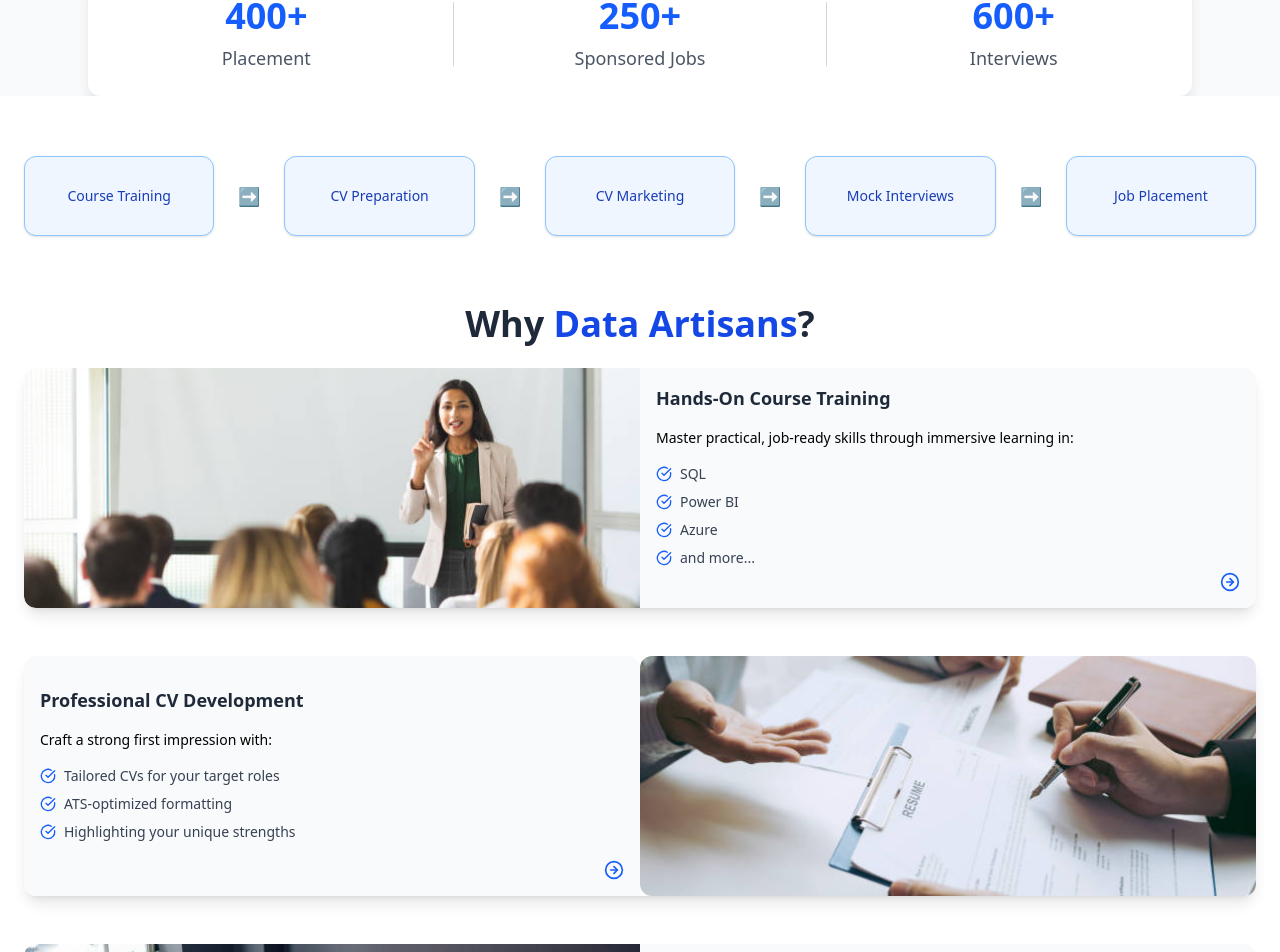
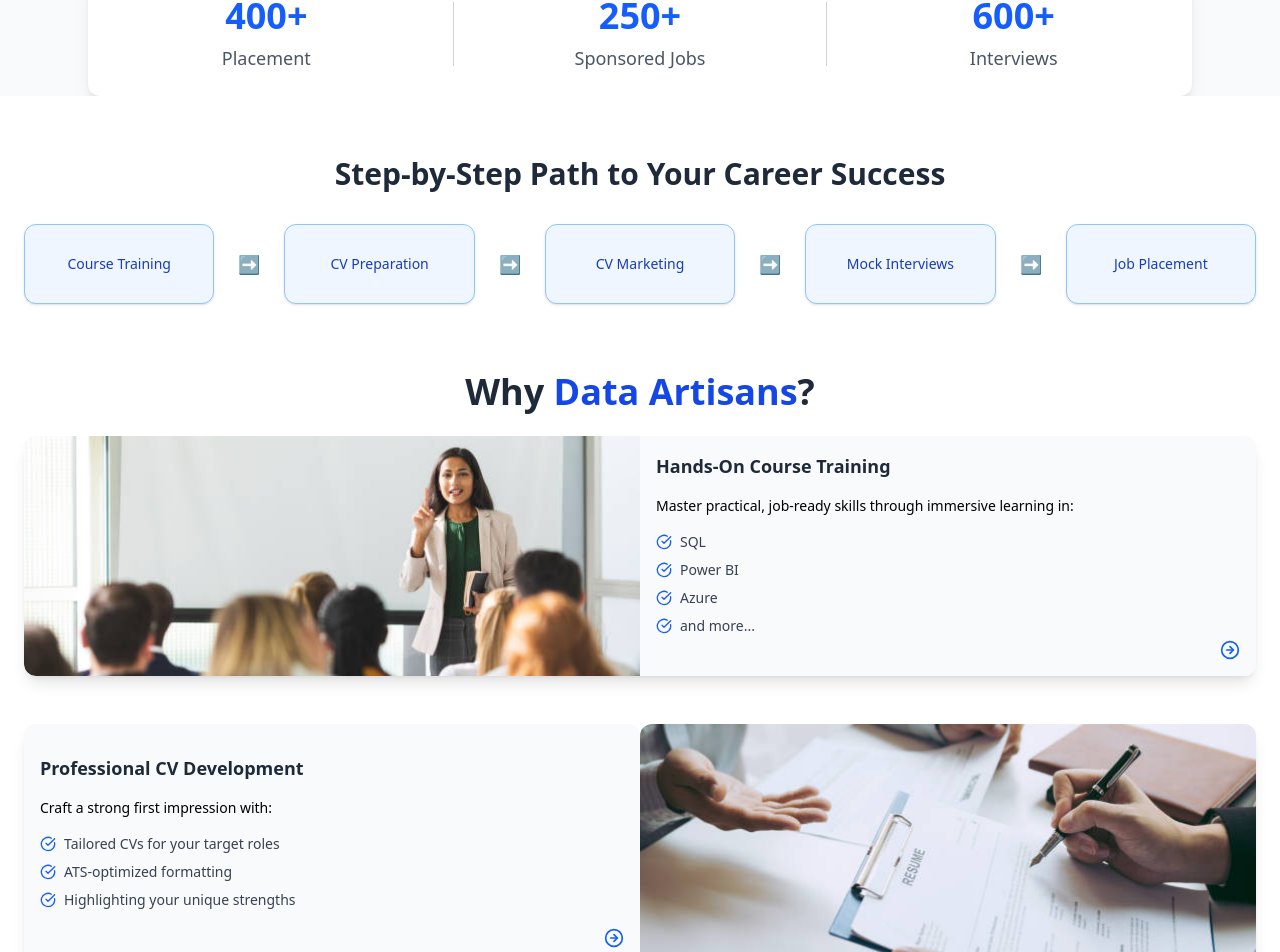
Before and after one commit to sowmyakota-mv/Website, a React (Vite) app in the folder frontend/: page / in a window 1280 px wide. Shown: the part 908-1860 px from the top of the page. Built offline with nearby package versions, Linux system fonts and the light colour scheme.

Commit message:
complete website

```diff
--- a/frontend/src/components/AboutSection.tsx
+++ b/frontend/src/components/AboutSection.tsx
@@ -67,6 +67,9 @@
 
         {/* Flowchart Section */}
         <div className="mb-12 py-5">
+          <h2 className="text-3xl font-bold text-center mb-8 text-gray-800">
+            Step-by-Step Path to Your Career Success
+          </h2>
           <div className="flex flex-col md:flex-row items-center justify-center md:gap-6 gap-4">
             <FlowStep text="Course Training" targetId="training" />
             <FlowArrow direction="down" mobile />
```
